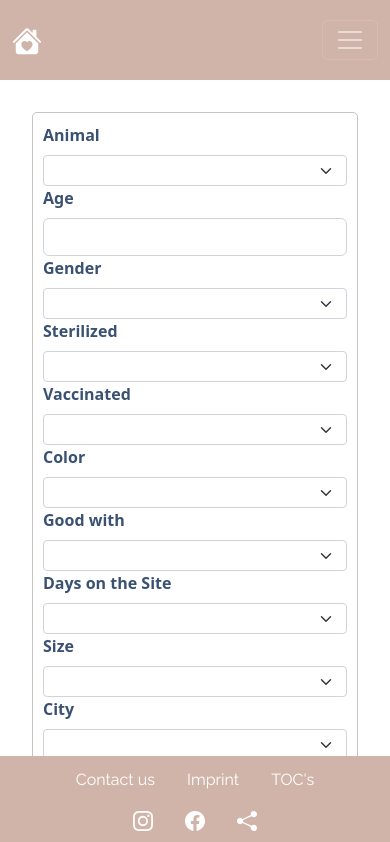
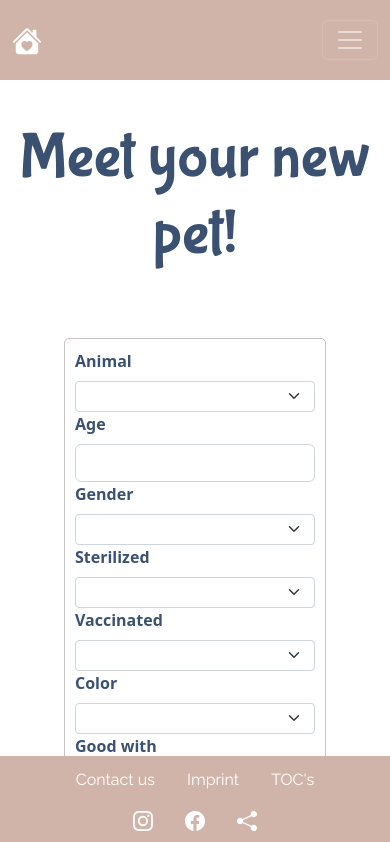
Before and after one commit to LiaGrozav/rescue-me-demo, a React (Create React App) app in the folder client/: page /petsearch in a window 390 px wide. Shown: the top 842 px of the page. Built offline with nearby package versions, Linux system fonts and the light colour scheme; no server answers; a web font is replaced by a local one.

Commit message:
petsearch modified

```diff
--- a/client/src/Pages/PetSearch.jsx
+++ b/client/src/Pages/PetSearch.jsx
@@ -2,6 +2,7 @@ import React, { useContext, useState, useEffect } from "react";
 import PetContext from "../context/petsContextProvider";
 import Filters from "../components/Filters";
 import PetList from "../components/PetList";
+import { motion } from "framer-motion";
 const PetSearch = () => {
   const { allpets, loading } = useContext(PetContext);
   const [filteredPets, setFilteredPets] = useState([]);
@@ -100,6 +101,14 @@ const PetSearch = () => {
   };
 
   return (
+    <div className="petsearchpage_cont1">
+      <motion.h1
+        initial={{ opacity: 0 }}
+        animate={{ opacity: 1 }}
+        transition={{ delay: 0.3 }}
+      >
+        Meet your new pet!
+      </motion.h1>
       <div className="petsearchpage_cont">
         <Filters
           filteredAgeHandler={(e) => handleFilterChange("age", e.target.value)}
@@ -109,27 +118,33 @@ const PetSearch = () => {
           filteredColorHandler={(e) =>
             handleFilterChange("color", e.target.value)
           }
-        filteredSizeHandler={(e) => handleFilterChange("size", e.target.value)}
+          filteredSizeHandler={(e) =>
+            handleFilterChange("size", e.target.value)
+          }
           filteredVacccinatedHandler={(e) =>
             handleFilterChange("vaccinated", e.target.value)
           }
           filteredSterilizedHandler={(e) =>
             handleFilterChange("sterilized", e.target.value)
           }
-        filteredtypeHandler={(e) => handleFilterChange("type", e.target.value)}
+          filteredtypeHandler={(e) =>
+            handleFilterChange("type", e.target.value)
+          }
           filteredGoodWithHandler={(e) =>
             handleFilterChange("goodWith", e.target.value)
           }
           filteredDaysonSiteHandler={(e) =>
             handleFilterChange("daysOnSite", e.target.value)
           }
-        filteredCityHandler={(e) => handleFilterChange("city", e.target.value)
+          filteredCityHandler={(e) =>
+            handleFilterChange("city", e.target.value)
           }
           resetFiltersHandler={resetFilters}
           filterCriteria={filterCriteria}
         />
 
         <PetList filteredPets={filteredPets} loading={loading} />
+      </div>{" "}
     </div>
   );
 };
--- a/client/src/styles/Petcard.scss
+++ b/client/src/styles/Petcard.scss
@@ -1,8 +1,9 @@
 @use "./partials/variables" as variables;
 .card_petcard {
   width: 12rem;
-  height: 17rem;
-  margin:0 10px 0 10px;
+  height: 20rem;
+  margin:0 20px 20px 20px;
+
   .card-body {
     width: 100%;
     height: 100%;
@@ -32,7 +33,7 @@
       height: 100%;
       padding: 1rem !important;
       background-color:#d1b4a9;
-      color:rgb(255 255 255);
+
       h5{
         color: #fff;}
   border-color: transparent;
@@ -44,8 +45,11 @@
     }
     .linkpet:hover {
       background-color: #ffffff;
-      color: #c89b89;
-  border-color: transparent;
+      h5 {
+         color: #c89b89;
+      }
+
+
 
       transition: color 0.15s ease-in-out, background-color 0.15s ease-in-out, border-color 0.15s ease-in-out, box-shadow 0.15s ease-in-out;
     }
@@ -58,11 +62,25 @@
 @media (max-width: 600px) {
   body {
     .card_petcard {
-      width: 45%;
+      width: 90%;
       justify-content: center;
       flex-direction: row;
       flex-wrap: wrap;
     }
+    .linkpet {
+        h5{
+        color: #fff;}
+    }
+ .linkpet:hover {
+      background-color: #ffffff;
+      h5 {
+         color: #c89b89;
+      }
+
+
+      transition: color 0.15s ease-in-out, background-color 0.15s ease-in-out, border-color 0.15s ease-in-out, box-shadow 0.15s ease-in-out;
+    }
+
   }
 }
 
--- a/client/src/styles/Petsearchpage.scss
+++ b/client/src/styles/Petsearchpage.scss
@@ -1,8 +1,21 @@
+.petsearchpage_cont1{
+   h1{
+    display: block;
+    width: 100%;
+   font-size: 4rem;
+    text-align: center;
+    margin-top: 120px
+  }
+}
+
+
+
 .petsearchpage_cont {
-  margin: 7rem auto 7rem;
+
+  margin: 6rem 10rem 10rem;
 
   display: flex;
-  justify-content: space-around;
+  justify-content: space-evenly;
 
   .filters-list {
     border: 1px solid rgb(199, 195, 195);
@@ -11,9 +24,15 @@
     width: 30%;
     margin: 0 2rem;
     color: #3A5171;
+    display: flex;
+    flex-direction: column;
 
-    .btn-reset {
-      margin-top: 10px;
+
+    .btn-filters {
+      margin: 10px auto 10px;
+      justify-content: center;
+      width: 40%;
+
     }
   }
 
@@ -32,6 +51,7 @@
 @media (max-width: 600px) {
   body {
     .petsearchpage_cont {
+       margin: 4rem 2rem;
       display: flex;
       flex-direction: column;
       .filters-list {
```
Lines whose indentation alone changed are shown as unchanged.
